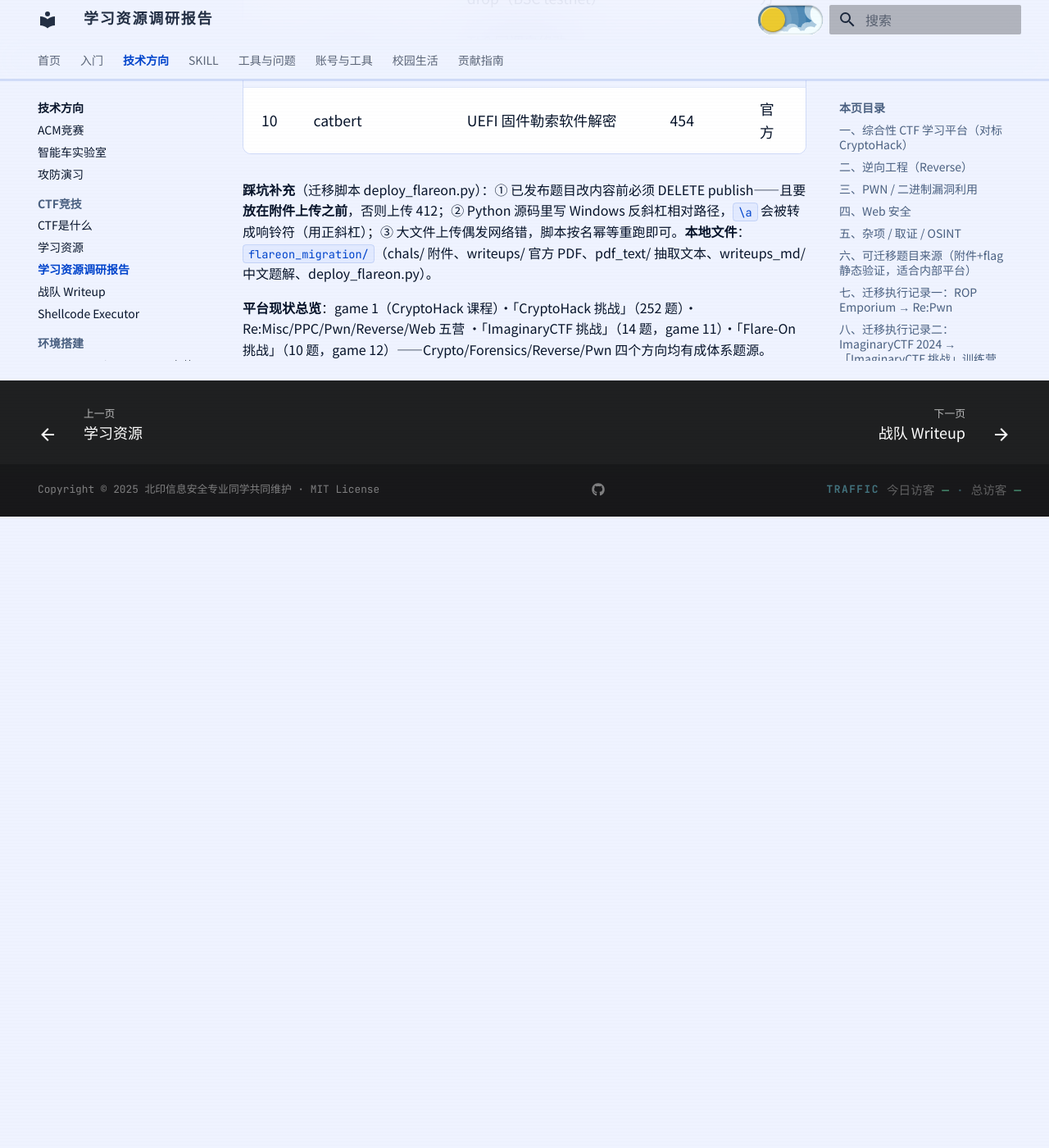
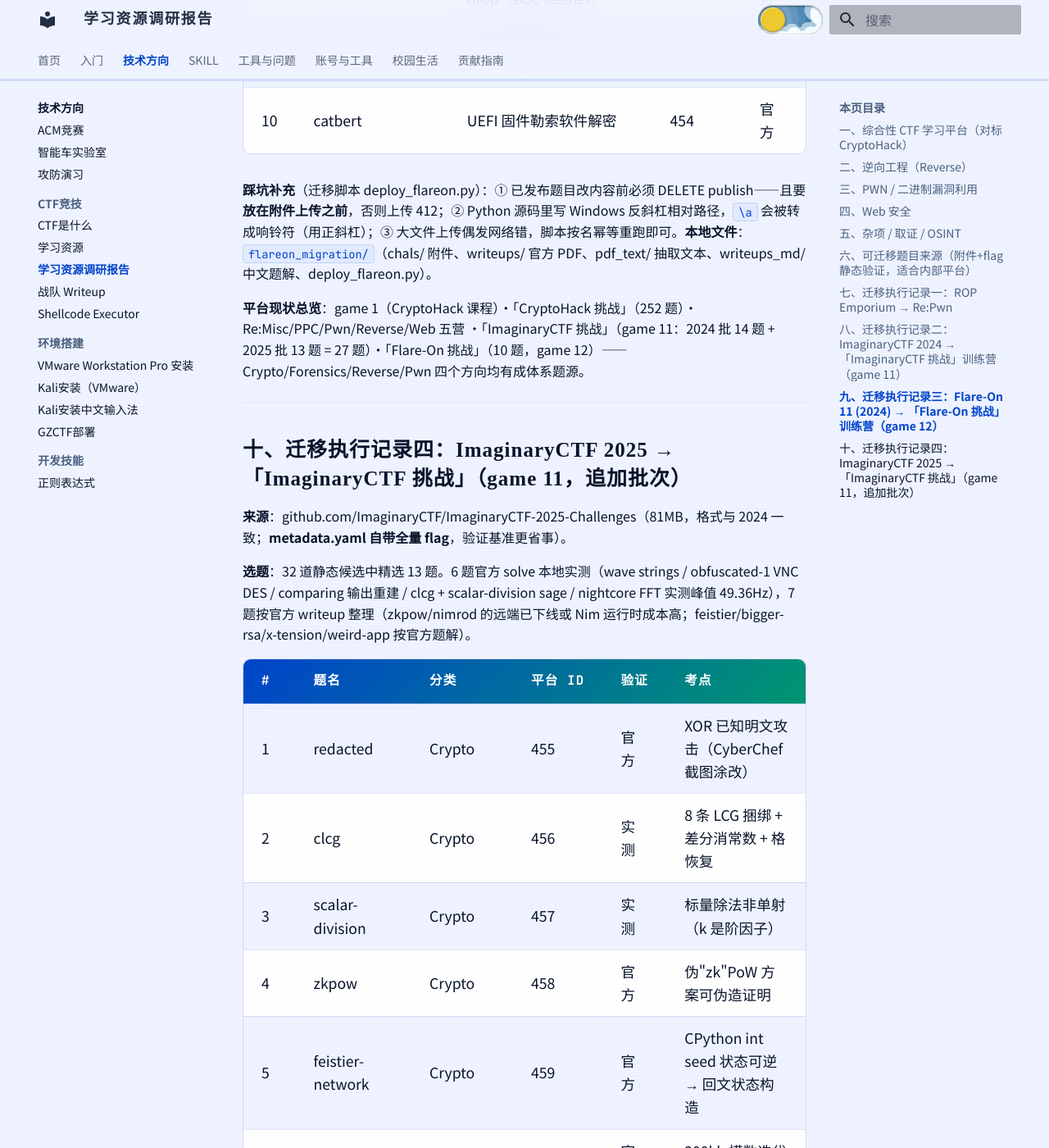
Before and after one commit to starnotes-xj/SurviveBIGCManual, an MkDocs documentation site: the page built from docs/02-技术方向/CTF竞技/学习资源调研报告.md, in a window 1280 px wide and 1400 px high, scrolled down 16927 px. Shown: the whole window at 82% size. Built offline with MkDocs 1.6.1 and Material for MkDocs 9.7.7, drawn with Linux system fonts in a browser that asks for light colours; before the commit the page ends 17557 px from its top, so only the background shows below that; some of the changed text lies outside the part shown.

Commit message:
docs(CTF): 调研报告追加 ImaginaryCTF 2025 批次（13 题，第四批迁移）

```diff
--- a/docs/02-技术方向/CTF竞技/学习资源调研报告.md
+++ b/docs/02-技术方向/CTF竞技/学习资源调研报告.md
@@ -6,8 +6,9 @@
     目标是找到像 [CryptoHack](https://cryptohack.org) 一样优质的练习平台、付费课程与工具教程，
     并把适合离线搬运的好题迁移到战队训练平台（bigcctf.org.cn）。
 
-    本文是完整调研结论 + 三批迁移记录（ROP Emporium 8 题、ImaginaryCTF 2024 精选 14 题、
-    Flare-On 11 (2024) 全 10 题），训练平台的对应训练营里都能找到这些题。
+    本文是完整调研结论 + 四批迁移记录（ROP Emporium 8 题、ImaginaryCTF 2024 精选 14 题、
+    Flare-On 11 (2024) 全 10 题、ImaginaryCTF 2025 精选 13 题），
+    训练平台的对应训练营里都能找到这些题。
 
 ---
 
@@ -269,4 +270,30 @@
 
 **踩坑补充**（迁移脚本 deploy_flareon.py）：① 已发布题目改内容前必须 DELETE publish——且要**放在附件上传之前**，否则上传 412；② Python 源码里写 Windows 反斜杠相对路径，`\a` 会被转成响铃符（用正斜杠）；③ 大文件上传偶发网络错，脚本按名幂等重跑即可。**本地文件**：`flareon_migration/`（chals/ 附件、writeups/ 官方 PDF、pdf_text/ 抽取文本、writeups_md/ 中文题解、deploy_flareon.py）。
 
-**平台现状总览**：game 1（CryptoHack 课程）·「CryptoHack 挑战」（252 题）· Re:Misc/PPC/Pwn/Reverse/Web 五营 ·「ImaginaryCTF 挑战」（14 题，game 11）·「Flare-On 挑战」（10 题，game 12）——Crypto/Forensics/Reverse/Pwn 四个方向均有成体系题源。
+**平台现状总览**：game 1（CryptoHack 课程）·「CryptoHack 挑战」（252 题）· Re:Misc/PPC/Pwn/Reverse/Web 五营 ·「ImaginaryCTF 挑战」（game 11：2024 批 14 题 + 2025 批 13 题 = 27 题）·「Flare-On 挑战」（10 题，game 12）——Crypto/Forensics/Reverse/Pwn 四个方向均有成体系题源。
+
+---
+
+## 十、迁移执行记录四：ImaginaryCTF 2025 → 「ImaginaryCTF 挑战」（game 11，追加批次）
+
+**来源**：github.com/ImaginaryCTF/ImaginaryCTF-2025-Challenges（81MB，格式与 2024 一致；**metadata.yaml 自带全量 flag**，验证基准更省事）。
+
+**选题**：32 道静态候选中精选 13 题。6 题官方 solve 本地实测（wave strings / obfuscated-1 VNC DES / comparing 输出重建 / clcg + scalar-division sage / nightcore FFT 实测峰值 49.36Hz），7 题按官方 writeup 整理（zkpow/nimrod 的远端已下线或 Nim 运行时成本高；feistier/bigger-rsa/x-tension/weird-app 按官方题解）。
+
+| # | 题名 | 分类 | 平台 id | 验证 | 考点 |
+|---|---|---|---|---|---|
+| 1 | redacted | Crypto | 455 | 官方 | XOR 已知明文攻击（CyberChef 截图涂改） |
+| 2 | clcg | Crypto | 456 | 实测 | 8 条 LCG 捆绑 + 差分消常数 + 格恢复 |
+| 3 | scalar-division | Crypto | 457 | 实测 | 标量除法非单射（k 是阶因子） |
+| 4 | zkpow | Crypto | 458 | 官方 | 伪"zk"PoW 方案可伪造证明 |
+| 5 | feistier-network | Crypto | 459 | 官方 | CPython int seed 状态可逆 → 回文状态构造 |
+| 6 | bigger-rsa | Crypto | 460 | 官方 | 300kb 模数迭代式格分解 + CRT |
+| 7 | nightcore | Forensics | 461 | 实测 | 电网工频 FFT → 时间戳 |
+| 8 | wave | Forensics | 462 | 实测 | wav LIST/INFO 元数据 |
+| 9 | obfuscated-1 | Forensics | 463 | 实测 | TightVNC 注册表 DES 解密 |
+| 10 | x-tension | Forensics | 464 | 官方 | 恶意扩展流量 + chr(minute+32) XOR |
+| 11 | comparing | Reversing | 465 | 实测 | 自定义比较器优先队列输出重建 |
+| 12 | nimrod | Reversing | 466 | 官方 | Nim 运行时逆向 |
+| 13 | weird-app | Reversing | 467 | 官方 | APK 加密逆序 |
+
+**本地文件**：`ictf2025_migration/`（archive/、verif/ 含 compare_solve.py、flags_2025.json、writeups/、deploy_ictf2025.py）。下一批候选：ImaginaryCTF 2023/2021/2022（同流水线）、picoCTF（新人梯度）、gdbjail 在线题试点。
```
